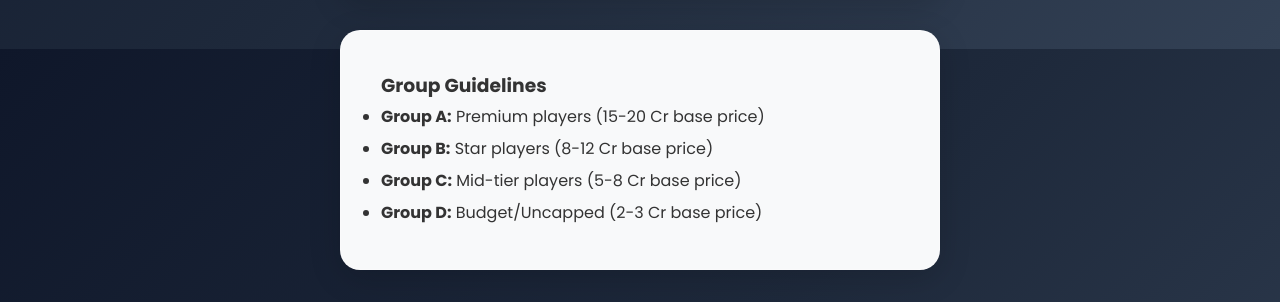
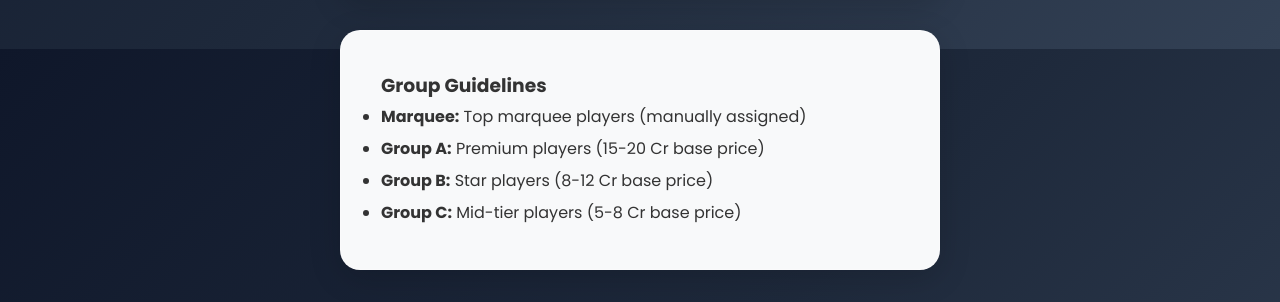
Before and after one commit to Surajsurrr/ipl_auction, a PHP site: page /admin/add_player.php in a window 1280 px wide. Shown: the part 1551-1853 px from the top of the page. Run offline with PHP 8.4, Linux system fonts and the light colour scheme; a user stored in the database is signed in.

Commit message:
Use Marquee, A, B, C auction groups in add player form and guide

```diff
--- a/admin/add_player.php
+++ b/admin/add_player.php
@@ -126,10 +126,10 @@
                         <label for="auction_group">Auction Group *</label>
                         <select id="auction_group" name="auction_group" class="form-control" required>
                             <option value="">Select Group</option>
-                            <option value="A">Group A (Premium)</option>
-                            <option value="B">Group B (Star)</option>
-                            <option value="C">Group C (Mid-tier)</option>
-                            <option value="D">Group D (Budget)</option>
+                            <option value="Marquee">Marquee</option>
+                            <option value="A">Group A</option>
+                            <option value="B">Group B</option>
+                            <option value="C">Group C</option>
                         </select>
                     </div>
 
@@ -153,13 +153,13 @@
         </div>
 
         <!-- Helper Guide -->
-        <div class="card" style="max-width: 600px; margin: 2rem auto; background: #f8f9fa;">
+                <div class="card" style="max-width: 600px; margin: 2rem auto; background: #f8f9fa;">
             <h3>Group Guidelines</h3>
             <ul style="line-height: 2;">
+                <li><strong>Marquee:</strong> Top marquee players (manually assigned)</li>
                 <li><strong>Group A:</strong> Premium players (15-20 Cr base price)</li>
                 <li><strong>Group B:</strong> Star players (8-12 Cr base price)</li>
                 <li><strong>Group C:</strong> Mid-tier players (5-8 Cr base price)</li>
-                <li><strong>Group D:</strong> Budget/Uncapped (2-3 Cr base price)</li>
             </ul>
         </div>
     </div>
```
